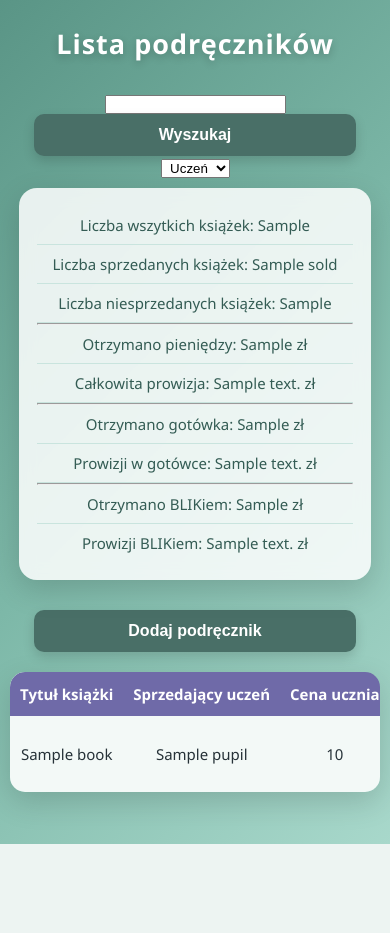
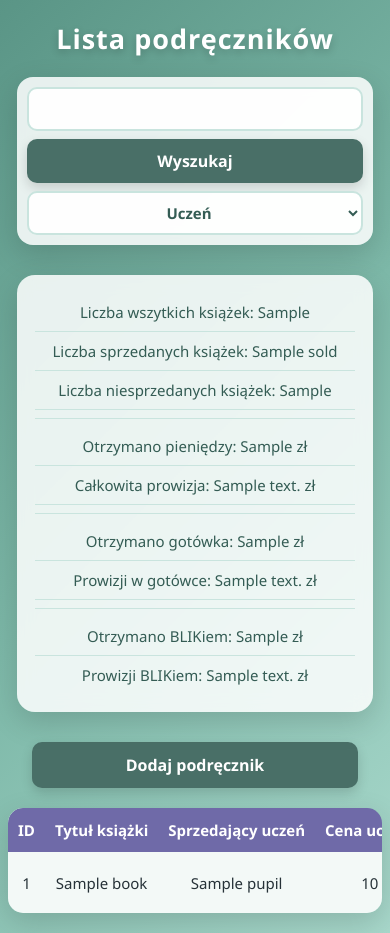
Before and after one commit to Nick536363/kiermasz-podrecznikow, a Node project: template templates/index.ejs in a window 390 px wide. Before the commit the page ends 844 px from the top, so only its background shows below. Run offline with Node 20 templates, Linux system fonts and the light colour scheme; the template is opened without the code that fills it: most values are stand-ins (such as "Sample title", 1, 10 or a date in 2020); some libraries are stand-ins or nearby versions.

Commit message:
Dodano wyszukiwanie po ID i metodzie płatności

```diff
--- a/index.js
+++ b/index.js
@@ -30,6 +30,8 @@ const book_by_id_prepare = database.prepare("SELECT * FROM books WHERE ID = ?")
 const search_on_pupil_prepare = database.prepare("SELECT * FROM books WHERE pupil LIKE ?")
 const search_on_book_prepare = database.prepare("SELECT * FROM books WHERE title LIKE ?")
 const all_payments_prepare = database.prepare("SELECT SUM(pupil_price) AS money FROM books WHERE payment_method=? AND status = 'Sprzedana'")
+const books_by_payment_prepare = database.prepare("SELECT * FROM books WHERE payment_method LIKE ?")
+
 
 app.get("/", (req, res) => {
     if(!req.session.user){
@@ -151,6 +153,12 @@ app.post("/", (req, res)=>{
     else if(req.body.searchOn == "book"){
         books = search_on_book_prepare.all(`%${req.body.searchfield}%`)
     }
+    else if(req.body.searchOn == "ID"){
+        books = book_by_id_prepare.all(parseInt(req.body.searchfield))
+    }
+    else if(req.body.searchOn == "payment"){
+        books = books_by_payment_prepare.all(`%${req.body.searchfield}%`)
+    }
 
 
     res.render(__dirname+"/templates/index.ejs", {
--- a/templates/index.ejs
+++ b/templates/index.ejs
@@ -19,9 +19,12 @@ body {
     background: linear-gradient(135deg, #5a9586, #7db8a8, #a8d8cb);
 }
 
-/* Nagłówek */
+/* =========================
+   Nagłówek
+   ========================= */
+
 h1 {
-    margin-bottom: 30px;
+    margin-bottom: 25px;
     color: #ffffff;
     font-size: 42px;
     font-weight: 700;
@@ -29,21 +32,167 @@ h1 {
     text-shadow: 0 3px 8px rgba(0, 0, 0, 0.2);
 }
 
-/* Panel z informacjami */
+
+/* =========================
+   Górny pasek wyszukiwania
+   ========================= */
+
+/* Pierwszy formularz = search bar */
+body > form:first-of-type {
+    width: min(900px, 95%);
+    margin: 0 auto 30px;
+    padding: 12px;
+    display: flex;
+    align-items: center;
+    justify-content: center;
+    gap: 10px;
+
+    border: none;
+    border-radius: 16px;
+
+    background: rgba(255, 255, 255, 0.85);
+    box-shadow: 0 10px 30px rgba(0, 0, 0, 0.15);
+
+    backdrop-filter: blur(8px);
+}
+
+/* Pole wyszukiwania */
+body > form:first-of-type input[type="text"] {
+    flex: 1;
+    min-width: 180px;
+    height: 46px;
+
+    padding: 0 16px;
+
+    border: 2px solid #c9e4de;
+    border-radius: 10px;
+
+    outline: none;
+
+    background: rgba(255, 255, 255, 0.95);
+    color: #263238;
+
+    font-family: inherit;
+    font-size: 16px;
+
+    text-align: left;
+
+    transition: 0.25s ease;
+}
+
+body > form:first-of-type input[type="text"]::placeholder {
+    color: #8a9b97;
+}
+
+body > form:first-of-type input[type="text"]:focus {
+    border-color: #6f6aa8;
+    background: #ffffff;
+
+    box-shadow: 0 0 0 4px rgba(111, 106, 168, 0.12);
+}
+
+
+/* Select */
+body > form:first-of-type select {
+    height: 46px;
+
+    padding: 0 14px;
+
+    border: 2px solid #c9e4de;
+    border-radius: 10px;
+
+    outline: none;
+
+    background: rgba(255, 255, 255, 0.95);
+    color: #345c54;
+
+    font-family: inherit;
+    font-size: 15px;
+    font-weight: 600;
+
+    cursor: pointer;
+
+    transition: 0.25s ease;
+}
+
+body > form:first-of-type select:hover {
+    border-color: #8dbfb3;
+}
+
+body > form:first-of-type select:focus {
+    border-color: #6f6aa8;
+    box-shadow: 0 0 0 4px rgba(111, 106, 168, 0.12);
+}
+
+
+/* =========================
+   Przyciski
+   ========================= */
+
+form {
+    display: inline-block;
+    margin: 0 6px 30px;
+}
+
+button {
+    height: 46px;
+
+    padding: 0 24px;
+
+    border: none;
+    border-radius: 10px;
+
+    background: #496f67;
+    color: white;
+
+    font-family: inherit;
+    font-size: 16px;
+    font-weight: 600;
+
+    cursor: pointer;
+
+    box-shadow: 0 5px 12px rgba(0, 0, 0, 0.15);
+
+    transition: 0.25s ease;
+}
+
+button:hover {
+    background: #365951;
+
+    transform: translateY(-2px);
+
+    box-shadow: 0 8px 18px rgba(0, 0, 0, 0.2);
+}
+
+button:active {
+    transform: translateY(0);
+}
+
+
+/* =========================
+   Panel z informacjami
+   ========================= */
+
 #info {
     width: min(700px, 90%);
     margin: 0 auto 30px;
     padding: 25px 30px;
+
     border: none;
     border-radius: 18px;
+
     background: rgba(255, 255, 255, 0.85);
+
     box-shadow: 0 10px 30px rgba(0, 0, 0, 0.15);
+
     backdrop-filter: blur(8px);
 }
 
 #info h3 {
     padding: 9px 0;
+
     color: #345c54;
+
     font-size: 18px;
     font-weight: 500;
 }
@@ -52,59 +201,53 @@ h1 {
     border-bottom: 1px solid #c9e4de;
 }
 
-/* Przyciski */
-form {
-    display: inline-block;
-    margin: 0 6px 30px;
+#info hr {
+    margin: 8px 0;
+
+    border: none;
+    border-top: 1px solid #c9e4de;
 }
 
-button {
-    padding: 12px 24px;
-    border: none;
-    border-radius: 10px;
-    background: #496f67;
-    color: white;
-    font-size: 16px;
-    font-weight: 600;
-    cursor: pointer;
-    box-shadow: 0 5px 12px rgba(0, 0, 0, 0.15);
-    transition: 0.25s ease;
-}
 
-button:hover {
-    background: #365951;
-    transform: translateY(-2px);
-    box-shadow: 0 8px 18px rgba(0, 0, 0, 0.2);
-}
+/* =========================
+   Tabela
+   ========================= */
 
-button:active {
-    transform: translateY(0);
-}
-
-/* Tabela */
 table {
     width: 95%;
     max-width: 1300px;
+
     margin: 0 auto;
+
     border-collapse: separate;
     border-spacing: 0;
+
     overflow: hidden;
+
     border-radius: 15px;
+
     background: rgba(255, 255, 255, 0.9);
+
     box-shadow: 0 10px 30px rgba(0, 0, 0, 0.15);
 }
 
-/* Nagłówki tabeli */
+
+/* =========================
+   Nagłówki tabeli
+   ========================= */
+
 th {
     padding: 16px 14px;
+
     border: none;
+
     background: #6f6aa8;
     color: white;
+
     font-size: 15px;
     font-weight: 600;
 }
 
-/* Zaokrąglenia górnych rogów */
 th:first-child {
     border-top-left-radius: 15px;
 }
@@ -113,13 +256,21 @@ th:last-child {
     border-top-right-radius: 15px;
 }
 
-/* Komórki */
+
+/* =========================
+   Komórki tabeli
+   ========================= */
+
 td {
     padding: 14px 12px;
+
     border: none;
     border-bottom: 1px solid #d8e9e5;
+
     background: rgba(255, 255, 255, 0.8);
+
     font-size: 15px;
+
     transition: 0.2s ease;
 }
 
@@ -132,6 +283,7 @@ tr:hover td {
     color: #294f47;
 }
 
+
 /* Co drugi wiersz */
 tr:nth-child(even) td {
     background: #f3f9f7;
@@ -141,8 +293,29 @@ tr:nth-child(even):hover td {
     background: #e1f2ed;
 }
 
-/* Responsywność */
+
+/* =========================
+   Przyciski "Edytuj"
+   ========================= */
+
+td form {
+    margin: 0;
+}
+
+td button {
+    height: auto;
+    padding: 9px 16px;
+
+    font-size: 14px;
+}
+
+
+/* =========================
+   Responsywność
+   ========================= */
+
 @media (max-width: 900px) {
+
     body {
         padding: 25px 10px;
     }
@@ -155,10 +328,35 @@ tr:nth-child(even):hover td {
         width: 95%;
     }
 
+    /* Search bar */
+    body > form:first-of-type {
+        width: 95%;
+        padding: 12px;
+
+        flex-wrap: wrap;
+    }
+
+    body > form:first-of-type input[type="text"] {
+        flex: 1 1 100%;
+        width: 100%;
+    }
+
+    body > form:first-of-type select {
+        flex: 1;
+    }
+
+    body > form:first-of-type button {
+        flex: 1;
+    }
+
+    /* Tabela */
     table {
         width: 100%;
+
         display: block;
+
         overflow-x: auto;
+
         white-space: nowrap;
     }
 
@@ -168,12 +366,55 @@ tr:nth-child(even):hover td {
     }
 }
 
+
+/* =========================
+   Małe ekrany
+   ========================= */
+
 @media (max-width: 500px) {
+
+    body {
+        padding: 20px 8px;
+    }
+
     h1 {
+        margin-bottom: 20px;
         font-size: 27px;
     }
 
+    /* Search bar */
+    body > form:first-of-type {
+        width: 95%;
+        padding: 10px;
+
+        display: flex;
+        flex-direction: column;
+
+        gap: 8px;
+    }
+
+    body > form:first-of-type input[type="text"],
+    body > form:first-of-type select,
+    body > form:first-of-type button {
+        width: 100%;
+        flex: none;
+    }
+
+    body > form:first-of-type input[type="text"] {
+        height: 44px;
+    }
+
+    body > form:first-of-type select {
+        height: 44px;
+    }
+
+    body > form:first-of-type button {
+        height: 44px;
+    }
+
+    /* Info */
     #info {
+        width: 95%;
         padding: 18px;
     }
 
@@ -181,18 +422,38 @@ tr:nth-child(even):hover td {
         font-size: 15px;
     }
 
+    /* Pozostałe formularze */
     form {
         display: block;
         margin-bottom: 10px;
     }
 
-    button {
+    /* Przycisk "Dodaj podręcznik" */
+    body > form:not(:first-of-type) button {
         width: 90%;
     }
 
     table {
         margin-top: 20px;
     }
+}
+
+
+/* =========================
+   Drobne poprawki
+   ========================= */
+
+input,
+select,
+button {
+    -webkit-tap-highlight-color: transparent;
+}
+
+button:focus-visible,
+input:focus-visible,
+select:focus-visible {
+    outline: 3px solid rgba(111, 106, 168, 0.35);
+    outline-offset: 2px;
 }
 
     </style>
@@ -207,6 +468,8 @@ tr:nth-child(even):hover td {
         <select name="searchOn">
             <option value="pupil">Uczeń</option>
             <option value="book">Książka</option>
+            <option value="ID">ID</option>
+            <option value="payment">Metoda płatności</option>
         </select>
     </form>
 
@@ -231,6 +494,7 @@ tr:nth-child(even):hover td {
 
     <table>
         <tr>
+            <th>ID</th>
             <th>Tytuł książki</th>
             <th>Sprzedający uczeń</th>
             <th>Cena ucznia</th>
@@ -242,6 +506,7 @@ tr:nth-child(even):hover td {
         </tr>
         <% books.forEach((book)=>{%>
         <tr>
+            <td><%= book.ID %></td>
             <td><%= book.title %></td>
             <td><%= book.pupil %></td>
             <td><%= book.pupil_price %></td>
```
